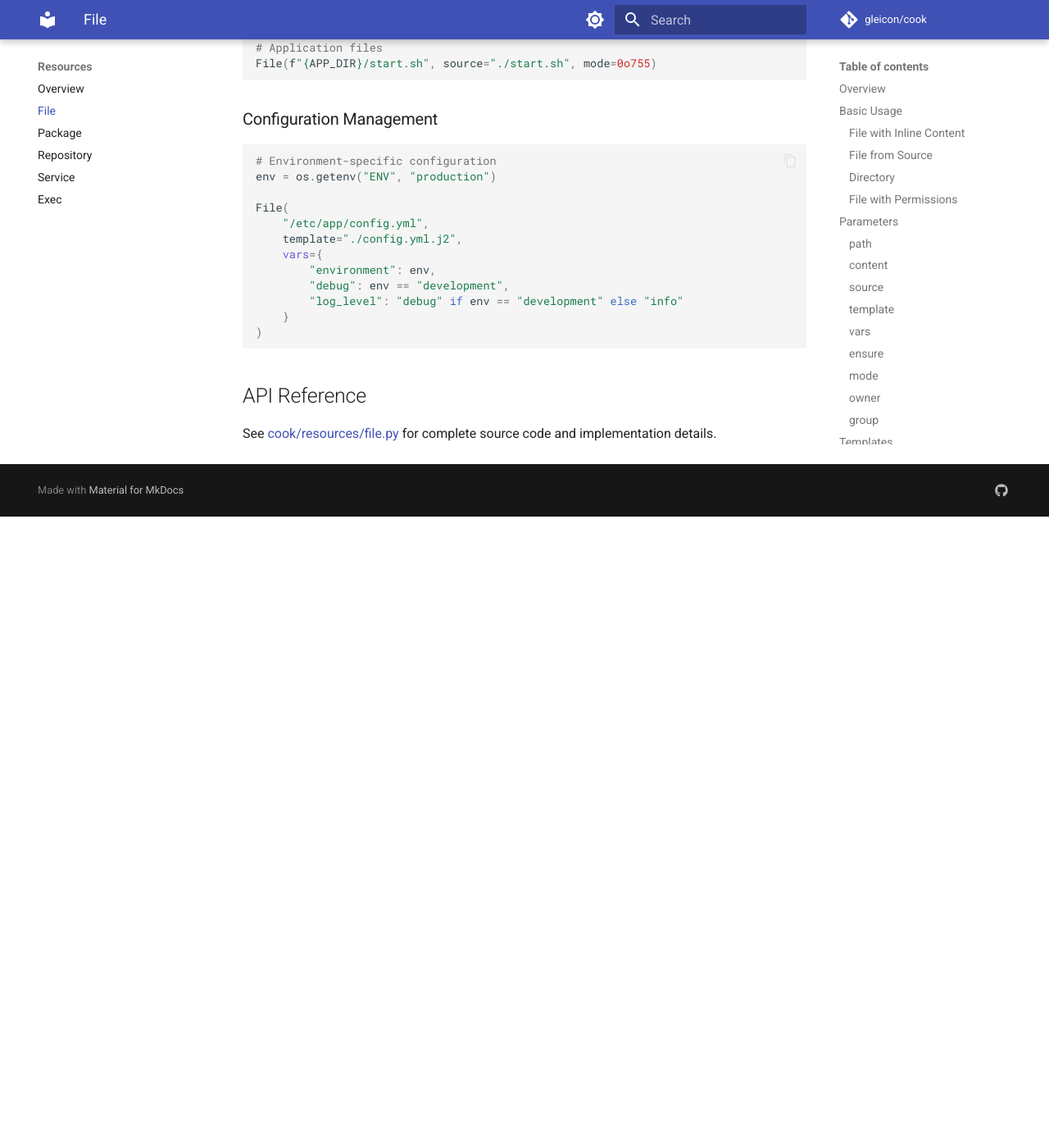
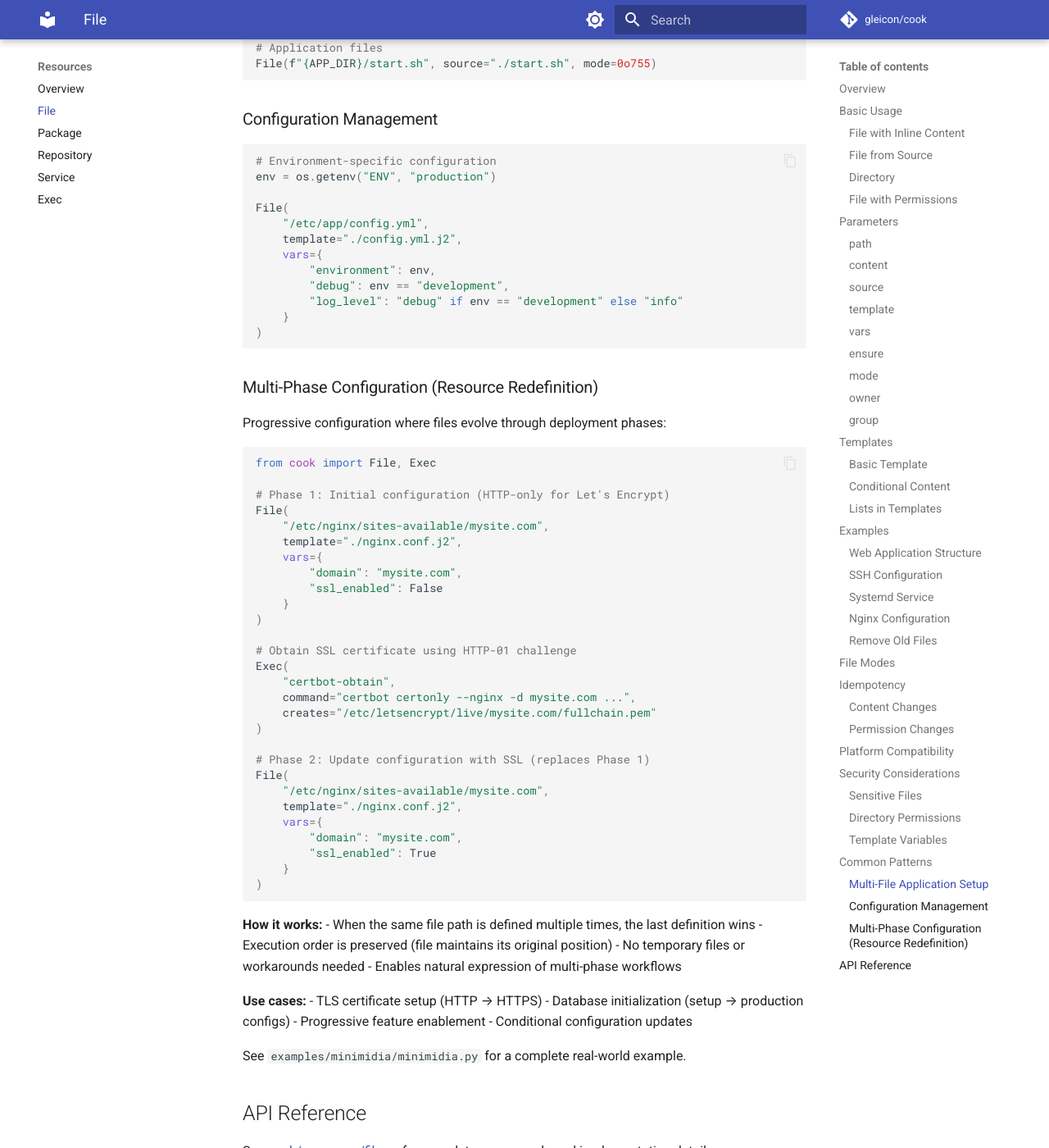
Before and after one commit to gleicon/cook, an MkDocs documentation site: the page built from docs/resources/file.md, in a window 1280 px wide and 1400 px high, scrolled down 10337 px. Shown: the whole window at 82% size. Built offline with MkDocs 1.6.1 and Material for MkDocs 9.7.7, drawn with Linux system fonts in a browser that asks for light colours; comment, search, counter and statistics services are not loaded; before the commit the page ends 10967 px from its top, so only the background shows below that.

Commit message:
minimidia fixes

````diff
--- a/docs/api/core.md
+++ b/docs/api/core.md
@@ -344,6 +344,61 @@ File("/etc/motd", content="Welcome")
 executor.add(resource)
 ```
 
+### Resource Redefinition (Last Definition Wins)
+
+When a resource with the same ID is added multiple times, **the last definition replaces previous ones**. This enables multi-phase configurations:
+
+```python
+from cook import File, Exec
+
+# Phase 1: HTTP-only nginx config
+File(
+    "/etc/nginx/sites-available/mysite.com",
+    template="nginx.conf.j2",
+    vars={"ssl_enabled": False}
+)
+
+# Obtain SSL certificate
+Exec(
+    "certbot",
+    command="certbot certonly --nginx -d mysite.com ...",
+    creates="/etc/letsencrypt/live/mysite.com/fullchain.pem"
+)
+
+# Phase 2: Update to HTTPS config (replaces Phase 1 definition)
+File(
+    "/etc/nginx/sites-available/mysite.com",
+    template="nginx.conf.j2",
+    vars={"ssl_enabled": True}
+)
+```
+
+**Behavior:**
+- Resource ID is based on type and path: `file:/etc/nginx/sites-available/mysite.com`
+- When the same ID is added again, it replaces the previous definition
+- **Execution order is preserved** - the resource maintains its original position
+- Only the final (last) definition is used during plan/apply
+- This matches behavior of mature IaC tools like Puppet and Ansible
+
+**Use Cases:**
+- Progressive refinement (HTTP → HTTPS configurations)
+- Multi-phase deployments requiring different states
+- Certificate management workflows
+- Conditional configuration updates
+
+**Example with Order Preservation:**
+
+```python
+File("/etc/app/config1.conf", content="first")
+File("/etc/app/config2.conf", content="second")  # Position 2
+File("/etc/app/config3.conf", content="third")
+
+# Update config2 - it stays at position 2 in execution order
+File("/etc/app/config2.conf", content="second updated")
+```
+
+Execution order: config1 → config2 (updated) → config3
+
 ### Execute Resources
 
 ```python
--- a/docs/resources/file.md
+++ b/docs/resources/file.md
@@ -518,6 +518,55 @@ File(
 )
 ```
 
+### Multi-Phase Configuration (Resource Redefinition)
+
+Progressive configuration where files evolve through deployment phases:
+
+```python
+from cook import File, Exec
+
+# Phase 1: Initial configuration (HTTP-only for Let's Encrypt)
+File(
+    "/etc/nginx/sites-available/mysite.com",
+    template="./nginx.conf.j2",
+    vars={
+        "domain": "mysite.com",
+        "ssl_enabled": False
+    }
+)
+
+# Obtain SSL certificate using HTTP-01 challenge
+Exec(
+    "certbot-obtain",
+    command="certbot certonly --nginx -d mysite.com ...",
+    creates="/etc/letsencrypt/live/mysite.com/fullchain.pem"
+)
+
+# Phase 2: Update configuration with SSL (replaces Phase 1)
+File(
+    "/etc/nginx/sites-available/mysite.com",
+    template="./nginx.conf.j2",
+    vars={
+        "domain": "mysite.com",
+        "ssl_enabled": True
+    }
+)
+```
+
+**How it works:**
+- When the same file path is defined multiple times, the last definition wins
+- Execution order is preserved (file maintains its original position)
+- No temporary files or workarounds needed
+- Enables natural expression of multi-phase workflows
+
+**Use cases:**
+- TLS certificate setup (HTTP → HTTPS)
+- Database initialization (setup → production configs)
+- Progressive feature enablement
+- Conditional configuration updates
+
+See `examples/minimidia/minimidia.py` for a complete real-world example.
+
 ## API Reference
 
 See [cook/resources/file.py](https://github.com/gleicon/cook/blob/main/cook/resources/file.py) for complete source code and implementation details.
````
Also changed, not shown: CHANGELOG.md (+9 -0 lines), README.md (+38 -0 lines), examples/README.md (+82 -0 lines), examples/minimidia/README.md (+47 -0 lines), 1 other file.
